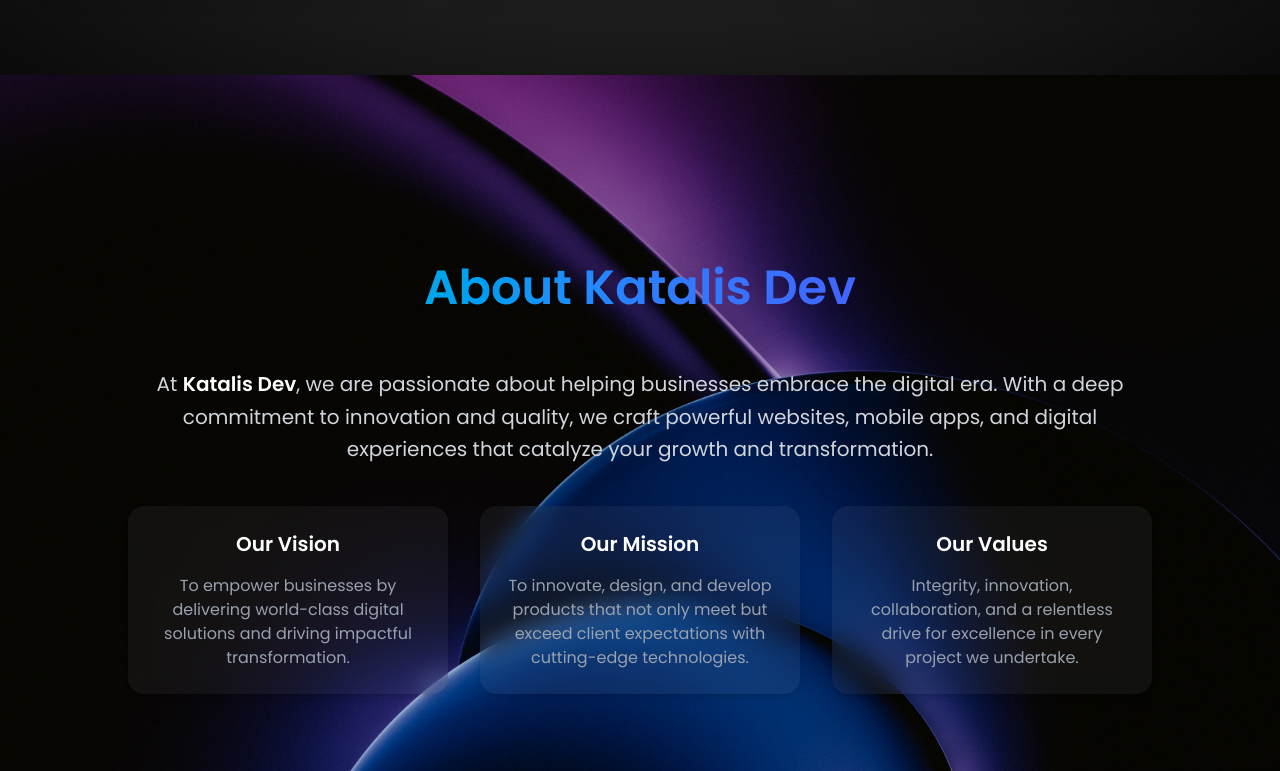
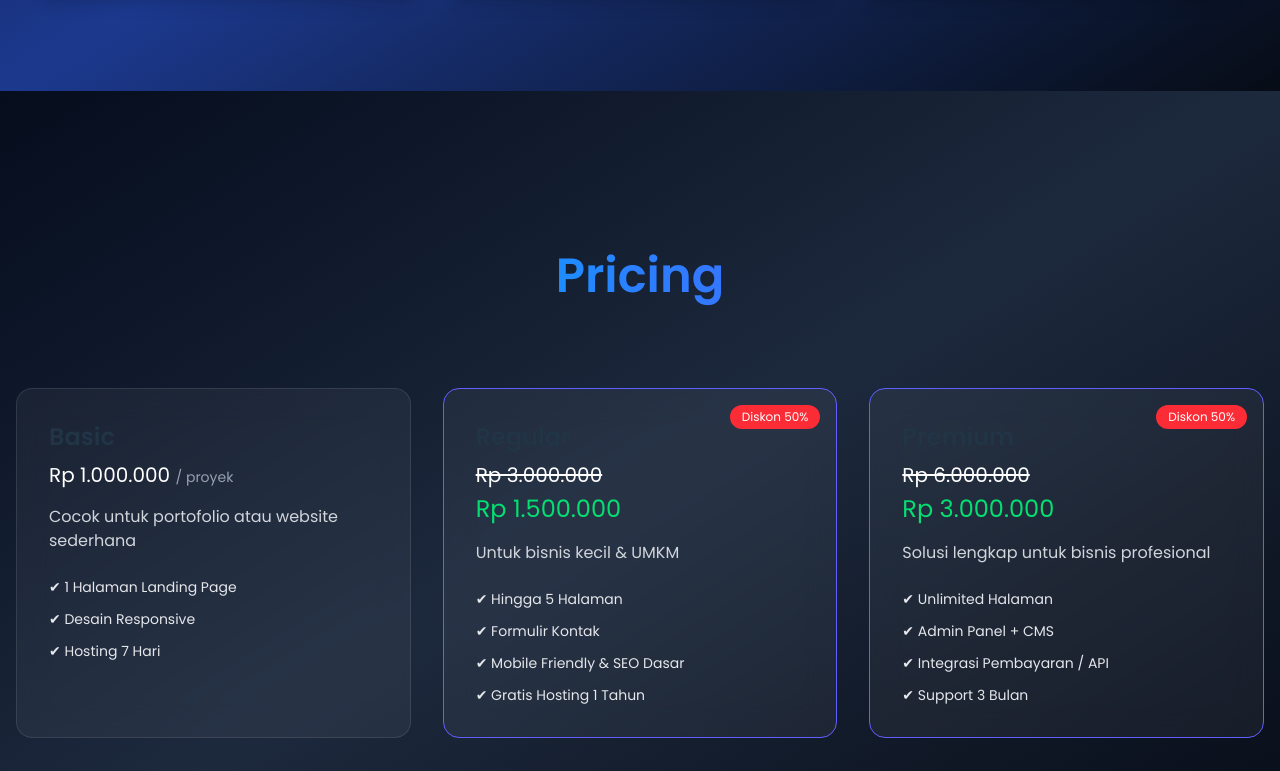
Before and after one commit to katalis-development/katalis-dev, a Vue app: page / in a window 1280 px wide. Shown: the part 1509-2280 px from the top of the page. Built offline with nearby package versions, Linux system fonts and the light colour scheme.

Commit message:
update pricing and contact form

```diff
--- a/package.json
+++ b/package.json
@@ -10,6 +10,7 @@
   },
   "dependencies": {
     "@tailwindcss/vite": "^4.1.4",
+    "emailjs-com": "^3.2.0",
     "tailwindcss": "^4.1.4",
     "vue": "^3.5.13",
     "vue-i18n": "^9.14.4"
--- a/src/App.vue
+++ b/src/App.vue
@@ -5,12 +5,14 @@
 import AboutSection from './components/AboutSection.vue'
 import ContactSection from './components/ContactSection.vue'
 import Footer from './components/Footer.vue'
+import PricingPlans from './components/PricingPlans.vue'
 </script>
 
 <template>
   <Navbar/>
   <HeroSection />
   <ServicesSection />
+  <PricingPlans />
   <AboutSection/>
   <ContactSection/>
   <Footer />
--- a/src/components/HeroSection.vue
+++ b/src/components/HeroSection.vue
@@ -3,7 +3,7 @@
     <div
       class="absolute inset-0 bg-gradient-to-t from-black via-transparent to-transparent py-50"
     ></div>
-    <div class="px-10 flex flex-wrap lg:flex-nowrap justify-between">
+    <div class="p-20 flex flex-wrap lg:flex-nowrap justify-between">
       <div class="w-full lg:w-2/3 flex flex-col mt-30">
         <div class="mb-20 flex flex-col gap-5">
           <h1
--- a/src/components/Navbar.vue
+++ b/src/components/Navbar.vue
@@ -13,6 +13,9 @@
       }}</a>
       <a href="#services" class="hover:text-blue-400 transition">{{
         $t("nav.services")
+      }}</a>
+       <a href="#pricing" class="hover:text-blue-400 transition">{{
+        $t("nav.pricing")
       }}</a>
       <a href="#about" class="hover:text-blue-400 transition">{{
         $t("nav.about")
@@ -95,6 +98,8 @@
       <a href="#" class="hover:text-blue-400 font-bold transition">{{ $t("nav.home") }}</a>
       <a href="#services" class="hover:text-blue-400 font-bold transition">{{ $t("nav.services") }}</a
       >
+      <a href="#pricing" class="hover:text-blue-400 font-bold transition">{{ $t("nav.pricing") }}</a
+        >
       <a href="#about" class="hover:text-blue-400 font-bold transition">{{ $t("nav.about") }}</a
       >
       <a href="#contact" class="hover:text-blue-400 font-bold transition">{{ $t("nav.contact") }}</a
--- /dev/null
+++ b/src/components/PricingPlans.vue
@@ -0,0 +1,106 @@
+<template>
+    <section id="pricing" class=" min-h-screen flex items-center justify-center px-4 py-20 bg-gradient-to-br from-[#060d1d] via-slate-800 to-[#070c16]">
+      <div class="max-w-7xl w-full text-center">
+        <h2 class="text-4xl md:text-5xl py-2 mb-20 font-extrabold bg-clip-text text-transparent bg-gradient-to-r from-teal-400 via-blue-500 to-indigo-600">
+            Pricing
+      </h2>
+        <div class="grid grid-cols-1 md:grid-cols-3 gap-8">
+          <div
+            v-for="(plan, index) in plans"
+            :key="index"
+            class="glass relative rounded-2xl p-8 text-left border"
+            :class="{
+              'border-indigo-500': plan.discount,
+              'border-white/10': !plan.discount
+            }"
+          >
+            <div
+              v-if="plan.discount"
+              class="absolute top-4 right-4 bg-red-500 text-xs px-3 py-1 rounded-full text-white"
+            >
+              Diskon 50%
+            </div>
+            <h2 class="text-2xl font-semibold mb-2">{{ plan.name }}</h2>
+
+            <div v-if="plan.discount">
+              <p class="text-xl text-white mb-1 line-through">{{ formatRupiah(plan.originalPrice) }}</p>
+              <p class="text-2xl text-green-400 mb-4">{{ formatRupiah(plan.price) }}</p>
+            </div>
+            <div v-else>
+              <p class="text-xl text-white mb-4">{{ formatRupiah(plan.price) }} <span class="text-sm text-gray-400">/ proyek</span></p>
+            </div>
+
+            <p class="text-gray-300 mb-6">{{ plan.description }}</p>
+            <ul class="space-y-3 text-sm text-gray-200">
+              <li v-for="(feature, i) in plan.features" :key="i">✔ {{ feature }}</li>
+            </ul>
+          </div>
+        </div>
+      </div>
+    </section>
+  </template>
+
+  <script>
+  export default {
+    name: "PricingPlans",
+    data() {
+      return {
+        plans: [
+          {
+            name: "Basic",
+            price: 1000000,
+            description: "Cocok untuk portofolio atau website sederhana",
+            features: ["1 Halaman Landing Page", "Desain Responsive", "Hosting 7 Hari"],
+            discount: false,
+          },
+          {
+            name: "Regular",
+            price: 1500000,
+            originalPrice: 3000000,
+            description: "Untuk bisnis kecil & UMKM",
+            features: [
+              "Hingga 5 Halaman",
+              "Formulir Kontak",
+              "Mobile Friendly & SEO Dasar",
+              "Gratis Hosting 1 Tahun",
+            ],
+            discount: true,
+          },
+          {
+            name: "Premium",
+            price: 3000000,
+            originalPrice: 6000000,
+            description: "Solusi lengkap untuk bisnis profesional",
+            features: [
+              "Unlimited Halaman",
+              "Admin Panel + CMS",
+              "Integrasi Pembayaran / API",
+              "Support 3 Bulan",
+            ],
+            discount: true,
+          },
+        ],
+      };
+    },
+    methods: {
+      formatRupiah(value) {
+        return new Intl.NumberFormat("id-ID", {
+          style: "currency",
+          currency: "IDR",
+          minimumFractionDigits: 0,
+        }).format(value);
+      },
+    },
+  };
+  </script>
+
+  <style scoped>
+  body {
+    background: radial-gradient(circle at top left, #0f172a, #000000);
+  }
+  .glass {
+    background: rgba(255, 255, 255, 0.05);
+    backdrop-filter: blur(16px);
+    -webkit-backdrop-filter: blur(16px);
+  }
+  </style>
--- a/src/components/ServicesSection.vue
+++ b/src/components/ServicesSection.vue
@@ -1,10 +1,10 @@
 <script></script>
 
 <template>
-  <section id="services" class="relative bg-radial py-20 from-neutral-800 from-40% to-neutral-950">
+  <section id="services" class="min-h-screen flex items-center justify-center py-20 bg-gradient-to-br from-[#060d1d] via-blue-900 to-[#070c16]">
     <div class="max-w-7xl mx-auto px-10 text-center">
       <h2
-        class="text-4xl md:text-5xl py-2 font-extrabold text-transparent bg-clip-text bg-gradient-to-r from-teal-200 to-sky-700 mb-12"
+        class="text-4xl md:text-5xl py-2 mb-10 font-extrabold bg-clip-text text-transparent bg-gradient-to-r from-teal-400 via-blue-500 to-indigo-600"
       >
         {{ $t("services.title") }}
       </h2>
--- a/src/i18n/index.js
+++ b/src/i18n/index.js
@@ -5,6 +5,7 @@
     nav: {
       home: "Home",
       services: "Services",
+      pricing: "Pricing",
       about: "About",
       contact: "Contact",
       brandName: "Katalis Dev",
@@ -67,7 +68,7 @@
       email: "Email",
       message: "Message",
       namePlaceholder: "Your Name",
-      emailPlaceholder: "your Email",
+      emailPlaceholder: "Your Email",
       messagePlaceholder: "Write your message...",
       submit: "Send Message",
     },
@@ -84,6 +85,7 @@
     nav: {
       home: "Beranda",
       services: "Layanan",
+      pricing: "Harga",
       about: "Tentang",
       contact: "Kontak",
       brandName: "Katalis Dev",
```
Also changed, not shown: src/components/ContactSection.vue (+54 -24 lines), 1 other file (tests, documents, lock files or other folders).
